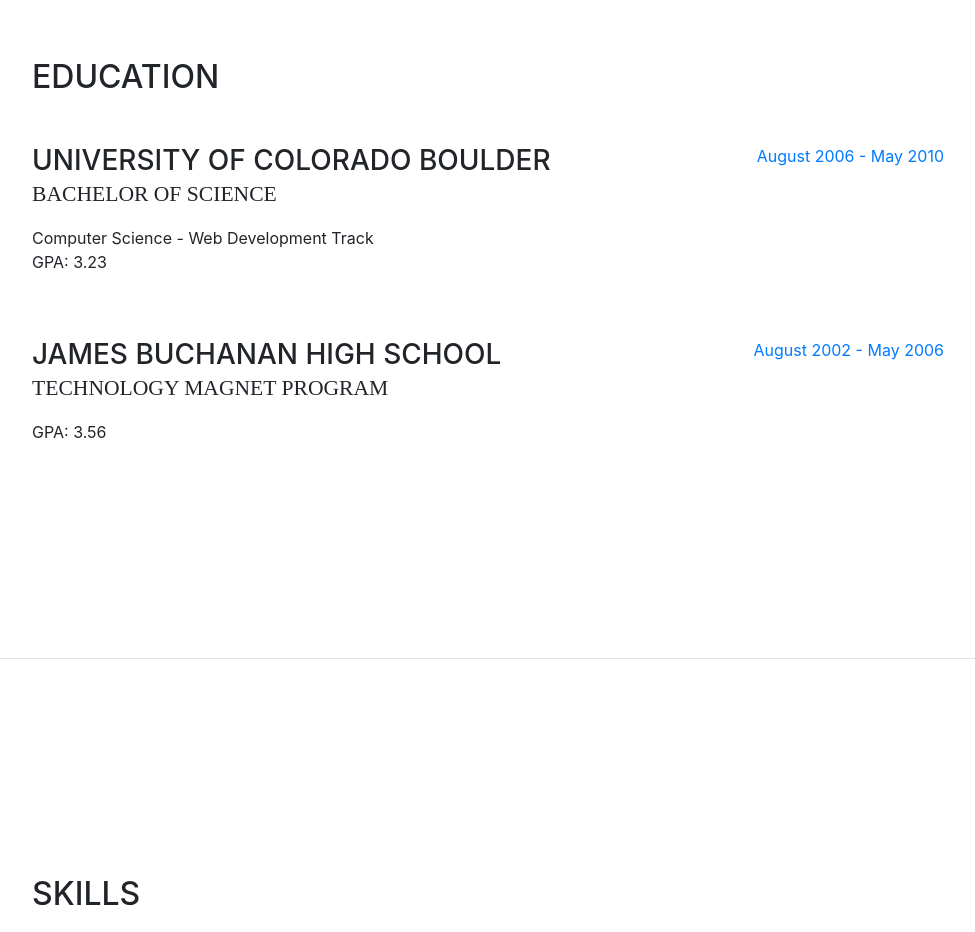
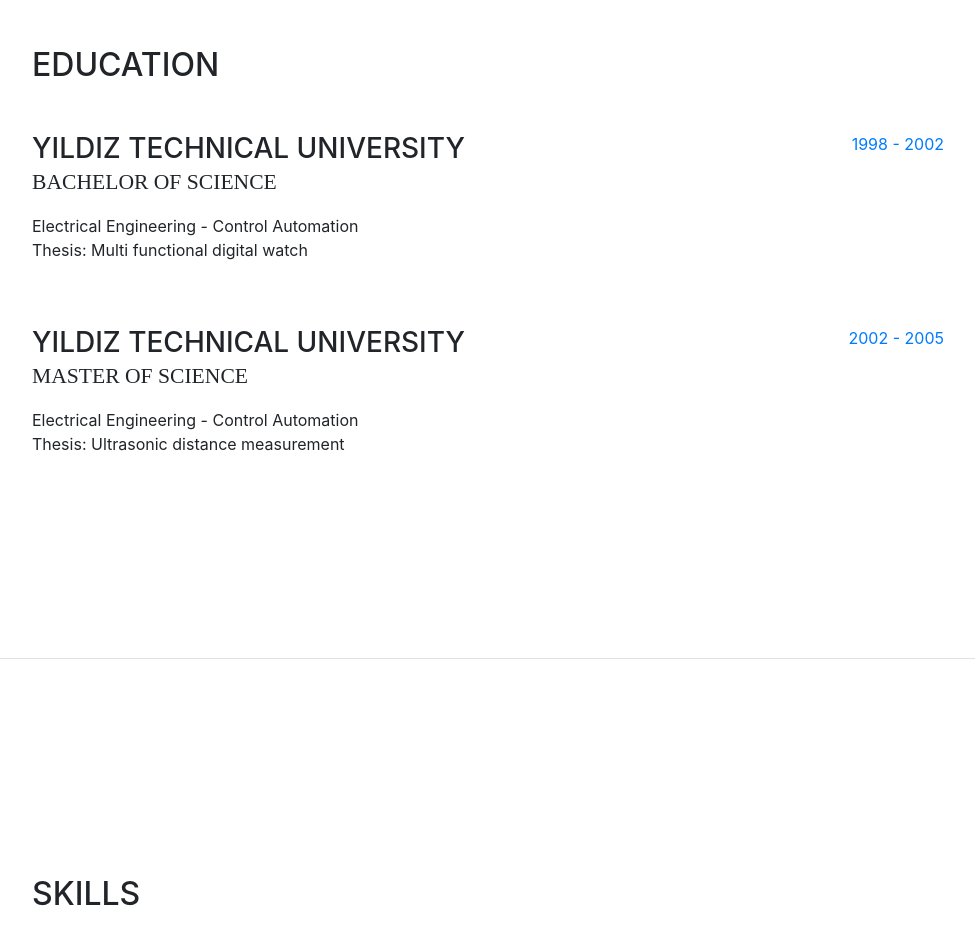
Before and after one commit to mehmetrizaoz/mehmetrizaoz.github.io, a website with bundled scripts: page index.html in a window 1280 px wide. Shown: the part 2020-2952 px from the top of the page, without its empty margins (288-1263 px from the left). Built offline with nearby package versions, Linux system fonts and the light colour scheme; a web font is replaced by a local one.

Commit message:
education updated

```diff
--- a/index.html
+++ b/index.html
@@ -167,24 +167,25 @@
 
           <div class="resume-item d-flex flex-column flex-md-row mb-5">
             <div class="resume-content mr-auto">
-              <h3 class="mb-0">University of Colorado Boulder</h3>
+              <h3 class="mb-0">Yıldız Technical University</h3>
               <div class="subheading mb-3">Bachelor of Science</div>
-              <div>Computer Science - Web Development Track</div>
-              <p>GPA: 3.23</p>
+              <div>Electrical Engineering - Control Automation</div>
+              <p>Thesis: Multi functional digital watch</p>
             </div>
             <div class="resume-date text-md-right">
-              <span class="text-primary">August 2006 - May 2010</span>
+              <span class="text-primary">1998 - 2002</span>
             </div>
           </div>
 
           <div class="resume-item d-flex flex-column flex-md-row">
             <div class="resume-content mr-auto">
-              <h3 class="mb-0">James Buchanan High School</h3>
-              <div class="subheading mb-3">Technology Magnet Program</div>
-              <p>GPA: 3.56</p>
+              <h3 class="mb-0">Yıldız Technical University</h3>
+              <div class="subheading mb-3">Master of Science</div>
+              <div>Electrical Engineering - Control Automation</div>
+              <p>Thesis: Ultrasonic distance measurement</p>
             </div>
             <div class="resume-date text-md-right">
-              <span class="text-primary">August 2002 - May 2006</span>
+              <span class="text-primary">2002 - 2005</span>
             </div>
           </div>
 
```
